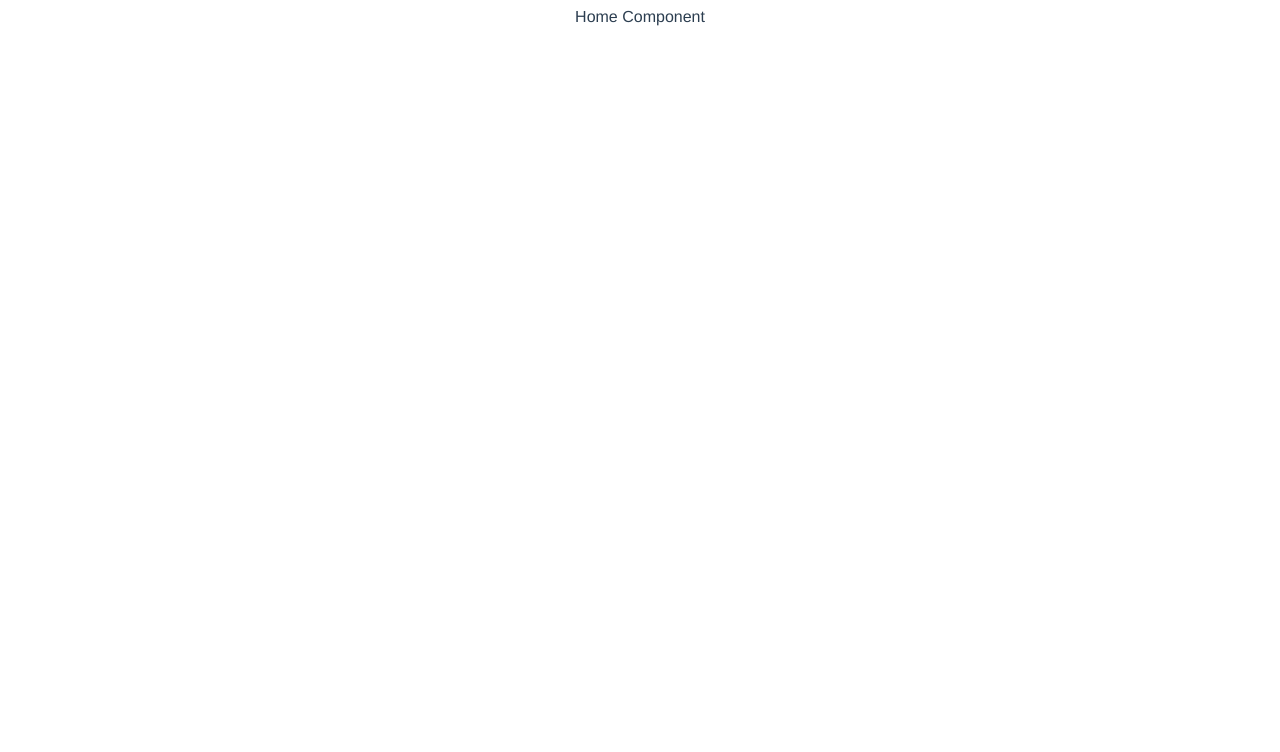
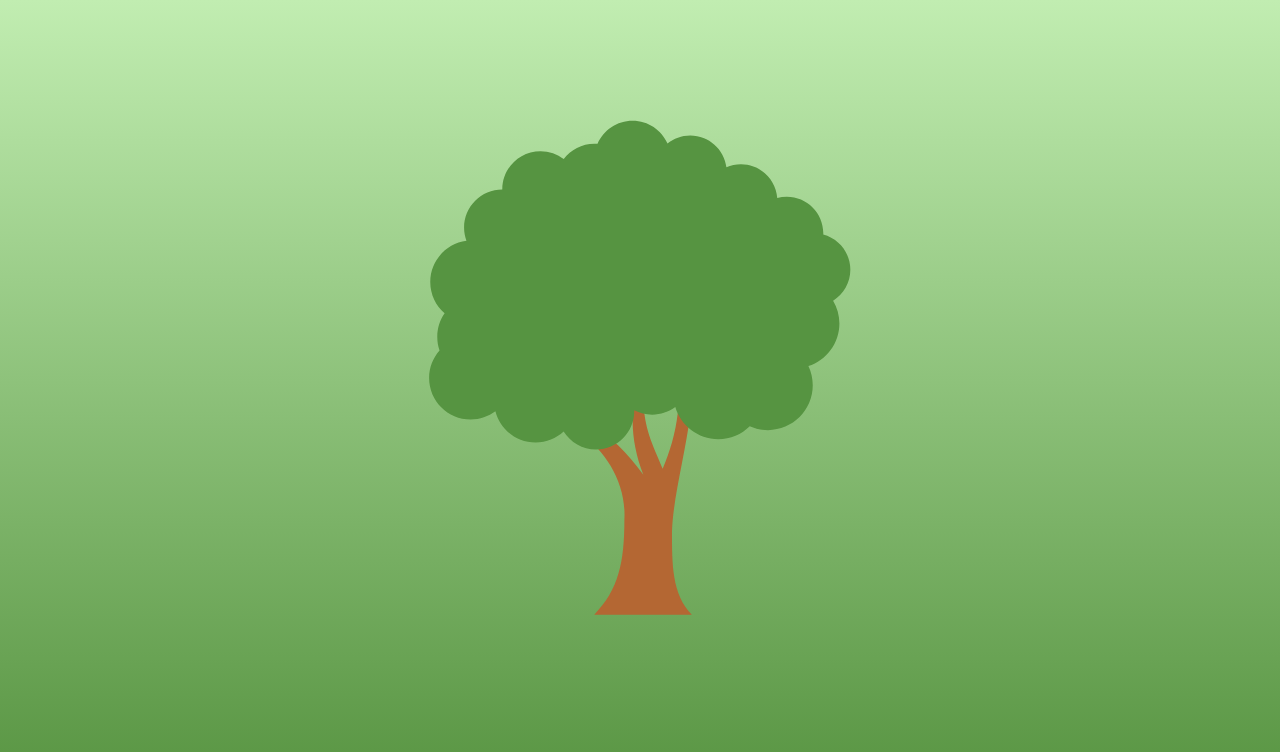
Before and after one commit to cerensolpan/apple-garden, a Vue app: page / in a window 1280 px wide. Shown: the top 752 px of the page. Built offline with nearby package versions, Linux system fonts and the light colour scheme.

Commit message:
feat: Create tree component

```diff
--- a/src/App.vue
+++ b/src/App.vue
@@ -21,4 +21,8 @@ export default {
   text-align: center;
   color: #2c3e50;
 }
+
+body{
+  margin: 0;
+}
 </style>
--- a/src/components/Home.vue
+++ b/src/components/Home.vue
@@ -1,11 +1,39 @@
 <template>
-  <div>Home Component</div>
+  <div class="container">
+    <div class="container__animation">
+      <Tree />
+    </div>
+  </div>
 </template>
 
 <script>
+import Tree from "./Tree/index.vue";
+
 export default {
   name: "HomeComponent",
+  components: {
+    Tree,
+  },
 };
 </script>
 
-<style scoped></style>
+<style scoped>
+.container {
+  height: 100vh;
+  width: 100%;
+  display: flex;
+  flex-direction: column;
+  justify-content: center;
+  align-items: center;
+  background: #1d976c;
+  background: -webkit-linear-gradient(to bottom, #99b290, #569340);
+  background: linear-gradient(to bottom, #c1edb1, #569340);
+}
+
+.container__animation {
+  display: flex;
+  justify-content: center;
+  align-items: center;
+  padding-bottom: 60px;
+}
+</style>
--- /dev/null
+++ b/src/components/Tree/index.vue
@@ -0,0 +1,30 @@
+<template>
+  <div class="tree" @click="shakeTree">
+    <img
+      :src="require('@/assets/treeImg.svg')"
+      :class="{ shaking: isShaking }"
+      id="tree"
+    />
+  </div>
+</template>
+
+<script>
+import "./style.css";
+import { computed } from "vue";
+import store from "../../store";
+
+export default {
+  name: "treeComponent",
+
+  setup() {
+    function shakeTree() {
+      store.dispatch("shakeTree");
+    }
+
+    return {
+      isShaking: computed(() => store.state.isShaking),
+      shakeTree,
+    };
+  },
+};
+</script>
--- /dev/null
+++ b/src/components/Tree/style.css
@@ -0,0 +1,54 @@
+.tree {
+  position: relative;
+}
+
+.tree img {
+  max-width: 100%;
+}
+
+@media only screen and (min-width: 600px) {
+  .tree img {
+    max-width: 100%;
+    height: 500px;
+  }
+}
+
+.shaking {
+  animation: shake 0.75s linear infinite;
+}
+
+@keyframes shake {
+  0% {
+    transform: rotate(0);
+  }
+  10% {
+    transform: rotate(5deg);
+  }
+  20% {
+    transform: rotate(-5deg);
+  }
+  30% {
+    transform: rotate(5deg);
+  }
+  40% {
+    transform: rotate(-5deg);
+  }
+  50% {
+    transform: rotate(5deg);
+  }
+  60% {
+    transform: rotate(-5deg);
+  }
+  70% {
+    transform: rotate(5deg);
+  }
+  80% {
+    transform: rotate(-5deg);
+  }
+  90% {
+    transform: rotate(5deg);
+  }
+  100% {
+    transform: rotate(0);
+  }
+}
```
Also changed, not shown: src/assets/treeImg.svg (added).
